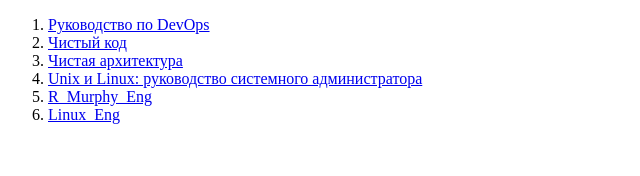
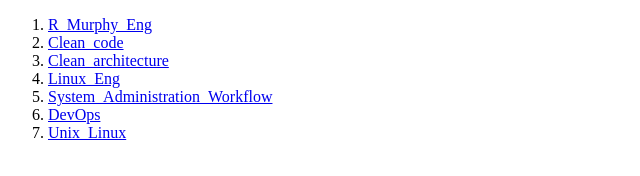
Before and after one commit to n-lap/n-lap.github.io, a plain HTML site: page index.html in a window 1280 px wide. Shown: the whole page, without its empty margins (0-640 px from the left). Drawn offline with Linux system fonts and the light colour scheme.

Commit message:
Update index.html

```diff
--- a/index.html
+++ b/index.html
@@ -7,12 +7,13 @@
 </head>
 <body>
     <ol>
-    <li><a href="devops.html">Руководство по DevOps</a></li>
-    <li><a href="chistyj_kod.html">Чистый код</a></li>
-    <li><a href="Chistaya_arhitec.html">Чистая архитектура</a></li>
-    <li><a href="unix and linux.html">Unix и Linux: руководство системного администратора</a></li>
     <li><a href="Murphy.html">R_Murphy_Eng</a></li>
+    <li><a href="chistyj_kod.html">Clean_code</a></li>
+    <li><a href="Chistaya_arhitec.html">Clean_architecture</a></li>
     <li><a href="Linux Pocket Guide.html">Linux_Eng</a></li>
+    <li><a href="SystemAdministrationWorkflow.html">System_Administration_Workflow</a></li>
+    <li><a href="devops.html">DevOps</a></li>
+    <li><a href="unix and linux.html">Unix_Linux</a></li>
     </ol>
 </body>
 </html>
```
